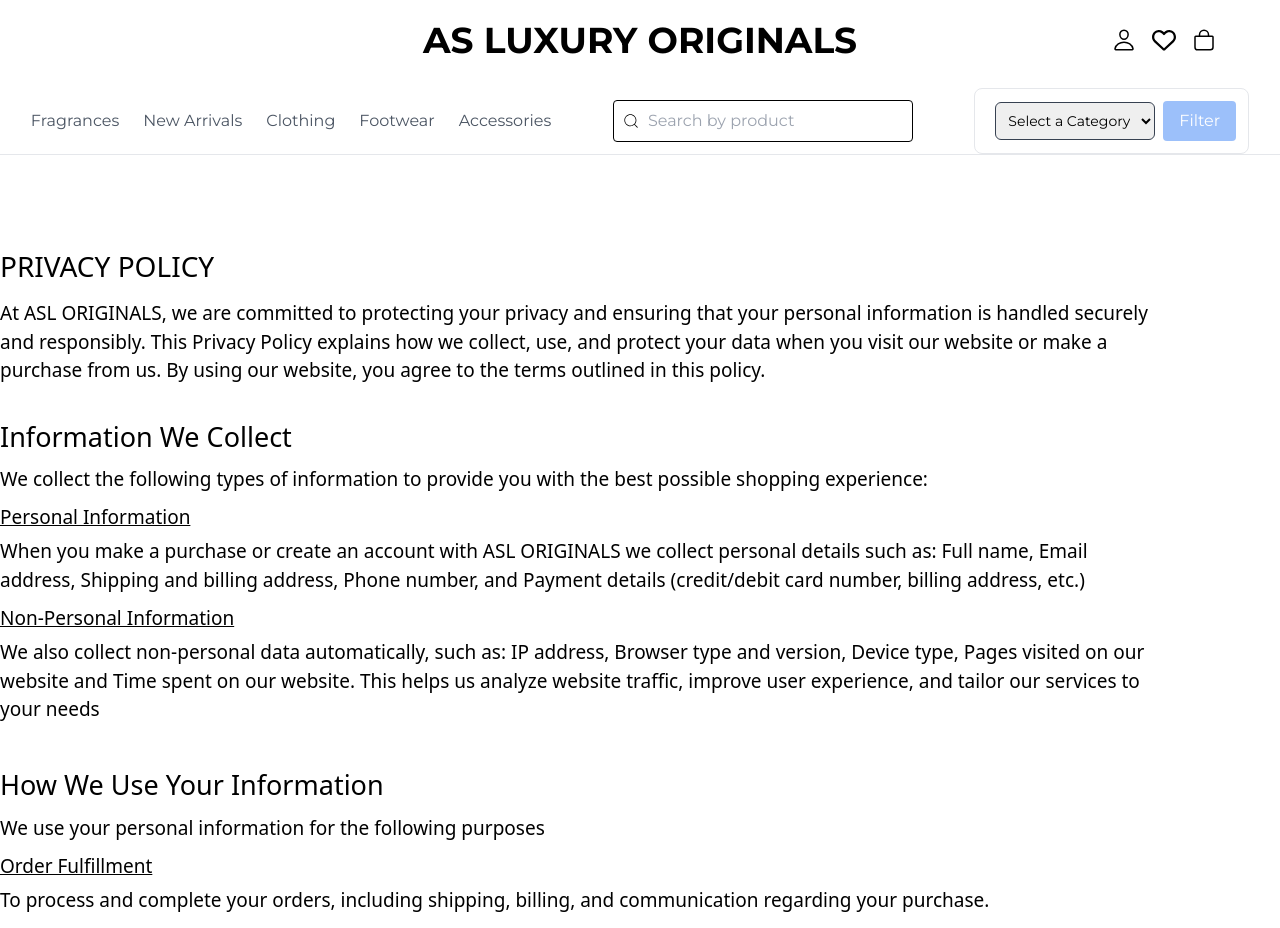
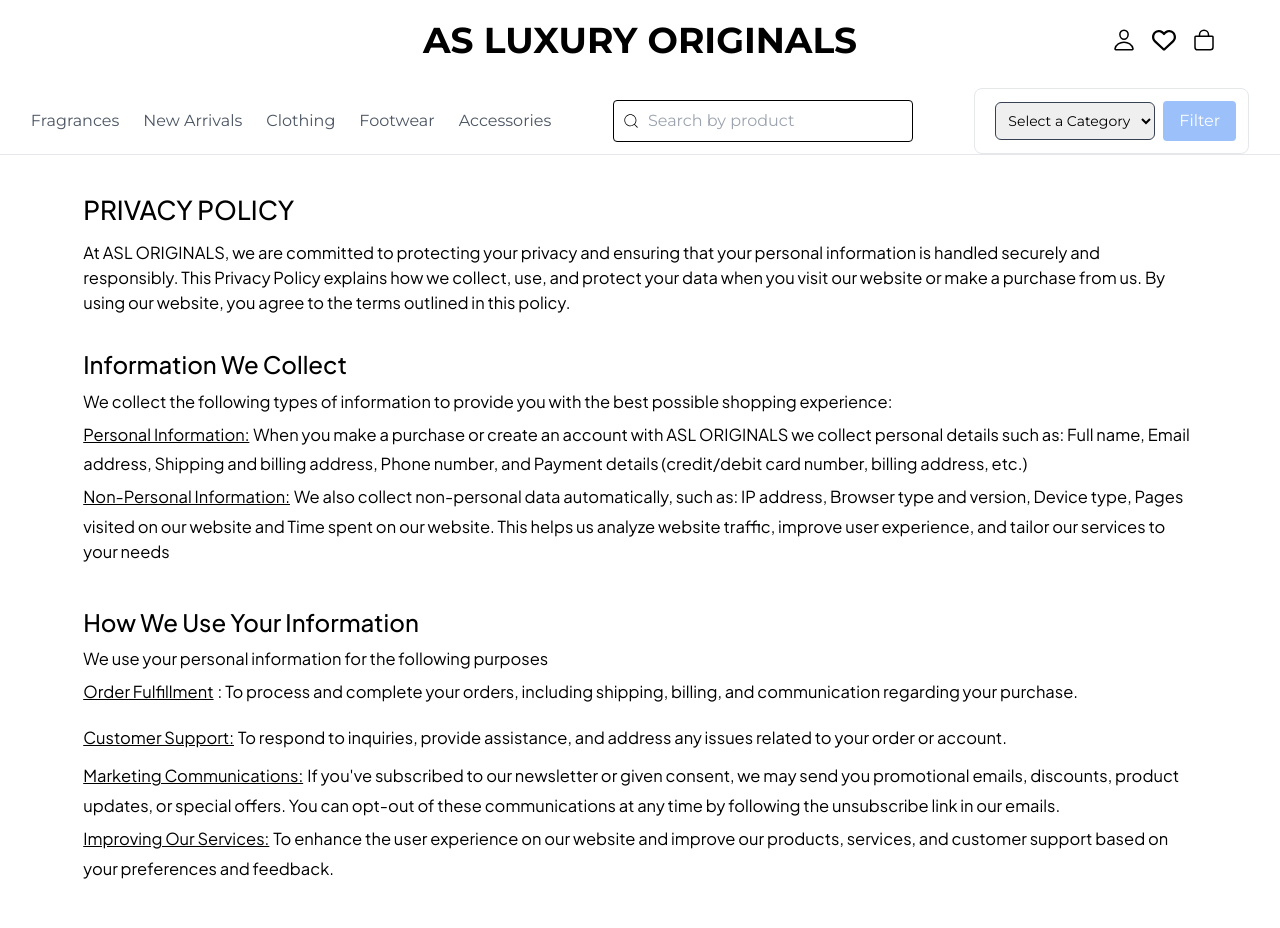
Before and after one commit to Myches/AsLuxuryOriginals, a React (Vite) app in the folder asluxuryoriginals/: page /privacy-policy in a window 1280 px wide. Shown: the top 928 px of the page. Built offline with nearby package versions, Linux system fonts and the light colour scheme.

Commit message:
static pages layout fixed

```diff
--- a/asluxuryoriginals/src/Static-pages/About.css
+++ b/asluxuryoriginals/src/Static-pages/About.css
@@ -1,7 +1,10 @@
+@import url("https://fonts.googleapis.com/css2?family=Plus+Jakarta+Sans:ital,wght@0,200..800;1,200..800&display=swap");
 
+.div:first-of-type{
+  margin: 69px auto 0 auto;
+}
 
-
-.div div{
+.div div {
   padding: 2.5em 2em;
 }
 
@@ -12,12 +15,14 @@
   color: #636161;
   line-height: 23px;
   font-weight: 600;
+  font-family: "Plus Jakarta Sans", sans-serif;
 }
 
 .div p:last-child {
   color: #696767;
   font-weight: 400;
   font-size: clamp(10.5px, 3vw, 20px);
+  font-family: "Plus Jakarta Sans", sans-serif;
 }
 
 @media (min-width: 768px) {
@@ -26,10 +31,9 @@
     padding-bottom: 45px;
     width: 90%;
     margin: 0 auto;
-    /* place-self: center; */
   }
 
-  .div article{
+  .div article {
     width: 90%;
   }
 
@@ -37,16 +41,16 @@
     max-width: 550px;
   }
 
-  .text-r{
+  .text-r {
     flex-direction: row-reverse;
   }
 
-  .div:not(.text-r) article{
+  .div:not(.text-r) article {
     /* border: 2px solid brown; */
     padding-right: 23px;
   }
 
-  .div:last-of-type article{
+  .div:last-of-type article {
     width: fit-content;
     height: fit-content;
   }
@@ -72,7 +76,7 @@
     font-size: clamp(12px, 1vw, 16px);
   }
 
-  .div img{
+  .div img {
     max-width: 360px;
   }
 }
--- a/asluxuryoriginals/src/Static-pages/ContactUs.tsx
+++ b/asluxuryoriginals/src/Static-pages/ContactUs.tsx
@@ -10,7 +10,7 @@ const ContactUs = () => {
 
         <div>
           <p>
-            At ASL ORIGINALS, we’re here to assist you with any questions or
+            At ASL ORIGINALS, we're here to assist you with any questions or
             concerns you may have. Whether you're shopping within Nigeria or
             ordering from anywhere around the world, our customer support team
             is dedicated to providing you with the best experience possible.
--- a/asluxuryoriginals/src/Static-pages/FAQs.css
+++ b/asluxuryoriginals/src/Static-pages/FAQs.css
@@ -1,3 +1,5 @@
+
+@import url("https://fonts.googleapis.com/css2?family=Plus+Jakarta+Sans:ital,wght@0,200..800;1,200..800&display=swap");
 
 .faqs {
   width: 90%;
@@ -7,15 +9,17 @@
 .faqs a {
   text-decoration: underline;
   color: blue;
+  font-family: "Plus Jakarta Sans", sans-serif;
 }
 
 .faqs h2 {
   font-size: clamp(18px, 3vw, 36px);
-  margin: 13px 0 22px 0;
+  margin: 35px 0 20px 0;
+  font-family: "Plus Jakarta Sans", sans-serif;
 }
 
 .faqs details {
-  margin-bottom: 9px;
+  margin-bottom: 5px;
 }
 
 .faqs details:last-of-type {
@@ -23,21 +27,23 @@
 }
 
 .faqs details summary {
-  font-size: clamp(12px, 3vw, 18px);
+  font-size: clamp(12px, 3vw, 16px);
   font-weight: 600;
   background-color: #343232;
   padding: 1em 1em;
   color: whitesmoke;
   border-radius: 0.4rem;
   margin-bottom: 10px;
+  font-family: "Plus Jakarta Sans", sans-serif;
 }
 
 .faqs details[open] summary {
-  font-size: clamp(12px, 3vw, 18px);
+  font-size: clamp(12px, 3vw, 16px);
   background-color: #3d3b3b;
   color: rgba(245, 245, 245, 0.941);
   border-radius: 0.4rem;
   margin-bottom: 18px;
+  font-family: "Plus Jakarta Sans", sans-serif;
 }
 
 .faqs details p,
@@ -46,13 +52,15 @@
   font-weight: 400;
   color: black;
   border-radius: 5px;
-  font-size: clamp(10.5px, 3vw, 20px);
+  font-size: clamp(10.5px, 3vw, 17px);
   margin: 0 0 12px 12px;
+  font-family: "Plus Jakarta Sans", sans-serif;
 }
 
 .faqs details li {
   list-style: decimal;
   padding-left: 0.5em;
+  font-family: "Plus Jakarta Sans", sans-serif;
 }
 
 .faqs details li:last-child,
@@ -62,6 +70,6 @@
 
 @media (min-width: 768px) {
   .faqs {
-    margin-top: 225px;
+    margin-top: 170px;
   }
 }
--- a/asluxuryoriginals/src/Static-pages/PrivacyPolicy.tsx
+++ b/asluxuryoriginals/src/Static-pages/PrivacyPolicy.tsx
@@ -25,14 +25,14 @@ const PrivacyPolicy = () => {
                 We collect the following types of information to provide you
                 with the best possible shopping experience:
               </p>
-              <span>Personal Information</span> <br />
+              <span>Personal Information:</span>
               When you make a purchase or create an account with ASL ORIGINALS
               we collect personal details such as: Full name, Email address,
               Shipping and billing address, Phone number, and Payment details
               (credit/debit card number, billing address, etc.)
             </p>
             <p>
-              <span>Non-Personal Information</span> <br />
+              <span>Non-Personal Information:</span>
               We also collect non-personal data automatically, such as: IP
               address, Browser type and version, Device type, Pages visited on
               our website and Time spent on our website. This helps us analyze
@@ -47,29 +47,28 @@ const PrivacyPolicy = () => {
             <p>
               <p>We use your personal information for the following purposes</p>
               <p>
-                <span>Order Fulfillment</span> <br /> To process and complete
+                <span>Order Fulfillment</span>: To process and complete
                 your orders, including shipping, billing, and communication
                 regarding your purchase.
               </p>
             </p>
 
             <p>
-              <span>Customer Support</span> <br />
+              <span>Customer Support:</span>
               To respond to inquiries, provide assistance, and address any
               issues related to your order or account.
             </p>
 
             <p>
-              <span>Marketing Communications</span> <br />
-              If you’ve subscribed to our newsletter or given consent, we may
+              <span>Marketing Communications:</span>
+              If you've subscribed to our newsletter or given consent, we may
               send you promotional emails, discounts, product updates, or
               special offers. You can opt-out of these communications at any
               time by following the unsubscribe link in our emails.
             </p>
 
             <p>
-              <span>Improving Our Services</span>
-              <br />
+              <span>Improving Our Services:</span>
               To enhance the user experience on our website and improve our
               products, services, and customer support based on your preferences
               and feedback.
@@ -83,7 +82,7 @@ const PrivacyPolicy = () => {
                 We take your privacy seriously and have implemented security
                 measures to protect your personal information. These include:
               </p>
-              <span>Encryption</span>: We use SSL (Secure Socket Layer)
+              <span>Encryption:</span> We use SSL (Secure Socket Layer)
               technology to encrypt sensitive information, such as payment
               details, during transmission.
             </p>
--- a/asluxuryoriginals/src/Static-pages/RefundPolicy.css
+++ b/asluxuryoriginals/src/Static-pages/RefundPolicy.css
@@ -1,43 +1,49 @@
-
+@import url("https://fonts.googleapis.com/css2?family=Plus+Jakarta+Sans:ital,wght@0,200..800;1,200..800&display=swap");
 
 .ref-p {
-  width: 90%;
-  /* border: 2px solid red; */
+  width: 87%;
+  margin: 0 auto;
 }
 
-.ref-p h1{
-  margin-top: 80px;
+.ref-p h1 {
+  margin-top: 100px;
   font-weight: 500;
   margin-bottom: 12px;
-  font-size: clamp(20px, 3vw, 28px);
+  font-size: clamp(20px, 3vw, 26px);
+  font-family: "Plus Jakarta Sans", sans-serif;
 }
 
-.ref-p article{
+.ref-p article {
   padding-top: 1.5em;
 }
 
-.ref-p article:last-of-type{
+.ref-p article:last-of-type {
   padding-bottom: 2em;
 }
 
-.ref-p article p{
-    padding-bottom: 0.5em;
+.ref-p article p {
+  padding-bottom: 0.5em;
+  font-family: "Plus Jakarta Sans", sans-serif;
 }
 .ref-p h3 {
-  font-size: clamp(19px, 3vw, 27px);
+  font-size: clamp(19px, 3vw, 24px);
   padding: 0.3em 0;
   font-weight: 500;
+  font-family: "Plus Jakarta Sans", sans-serif;
 }
 
-.ref-p p, .ref-p li {
-  font-size: clamp(14px, 3vw, 19px);
+.ref-p p,
+.ref-p li {
+  font-size: clamp(14px, 3vw, 16.5px);
+  font-family: "Plus Jakarta Sans", sans-serif;
 }
 
-.ref-p span{
-    text-decoration: underline;
-    display: inline-block;
-    padding-bottom: 0.3em;
-    padding-right: 4px;
+.ref-p span {
+  text-decoration: underline;
+  display: inline-block;
+  padding-bottom: 0.3em;
+  padding-right: 4px;
+  font-family: "Plus Jakarta Sans", sans-serif;
 }
 
 .ref-p a {
@@ -45,10 +51,11 @@
   color: rgb(55, 55, 179);
   display: inline;
   word-wrap: break-word;
+  font-family: "Plus Jakarta Sans", sans-serif;
 }
 
 @media (min-width: 768px) {
-  .ref-p h1{
-    margin-top: 245px;
+  .ref-p h1 {
+    margin-top: 190px;
   }
 }
--- a/asluxuryoriginals/src/Static-pages/ShippingPolicy.tsx
+++ b/asluxuryoriginals/src/Static-pages/ShippingPolicy.tsx
@@ -1,12 +1,12 @@
 import "./RefundPolicy.css";
 
 const ShippingPolicy = () => {
-  document.title = "Refund Policy | AS Luxury Originals";
+  document.title = " Shipping Policy | AS Luxury Originals";
 
   return (
     <>
       <div className="ref-p">
-        <h1>REFUND POLICY</h1>
+        <h1>SHIPPING POLICY</h1>
 
         <div>
           <p>
--- a/asluxuryoriginals/src/Static-pages/TermsOfService.css
+++ b/asluxuryoriginals/src/Static-pages/TermsOfService.css
@@ -1,13 +1,19 @@
+
+
+@import url("https://fonts.googleapis.com/css2?family=Plus+Jakarta+Sans:ital,wght@0,200..800;1,200..800&display=swap");
 
 .tos {
   width: 90%;
+  margin: 0 auto;
 }
 
 .tos h1{
-  margin-top: 80px;
+  margin-top: 105px;
   font-weight: 500;
   margin-bottom: 12px;
-  font-size: clamp(20px, 3vw, 28px);
+  font-size: clamp(20px, 3vw, 24.5px);
+  font-family: "Plus Jakarta Sans", sans-serif;
+
 }
 
 .tos article{
@@ -19,12 +25,14 @@
 }
 
 .tos h3 {
-  font-size: clamp(18px, 3vw, 23px);
+  font-size: clamp(18px, 3vw, 20px);
   padding: 0.3em 0;
+  font-family: "Plus Jakarta Sans", sans-serif;
 }
 
 .tos p {
-  font-size: clamp(14px, 3vw, 19px);
+  font-size: clamp(14px, 3vw, 16.5px);
+  font-family: "Plus Jakarta Sans", sans-serif;
 }
 
 .tos a {
@@ -32,10 +40,11 @@
   color: rgb(55, 55, 179);
   display: inline;
   word-wrap: break-word;
+  font-family: "Plus Jakarta Sans", sans-serif;
 }
 
 @media (min-width: 768px) {
   .tos h1{
-    margin-top: 245px;
+    margin-top: 205px;
   }
 }
```
Also changed, not shown: asluxuryoriginals/src/Static-pages/FAQs.tsx (+9 -11 lines), 1 other file (tests, documents, lock files or other folders).
